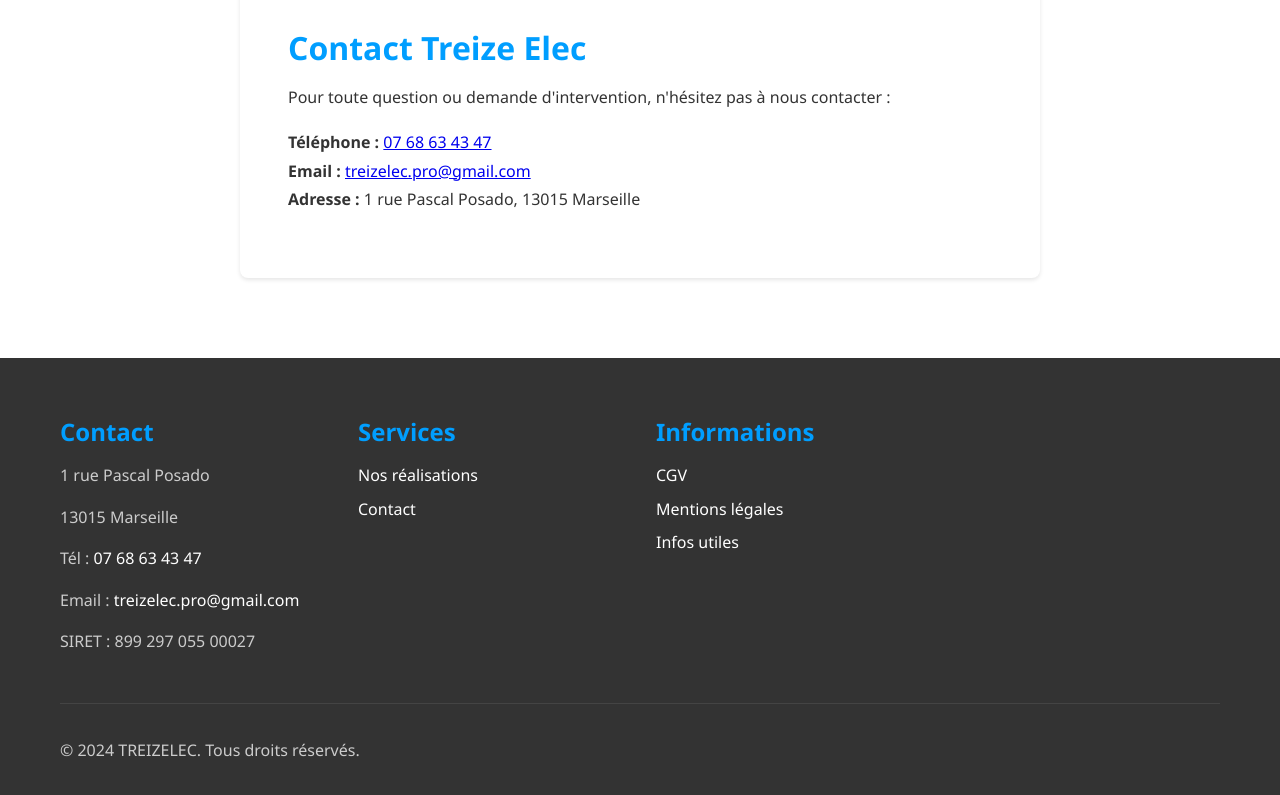
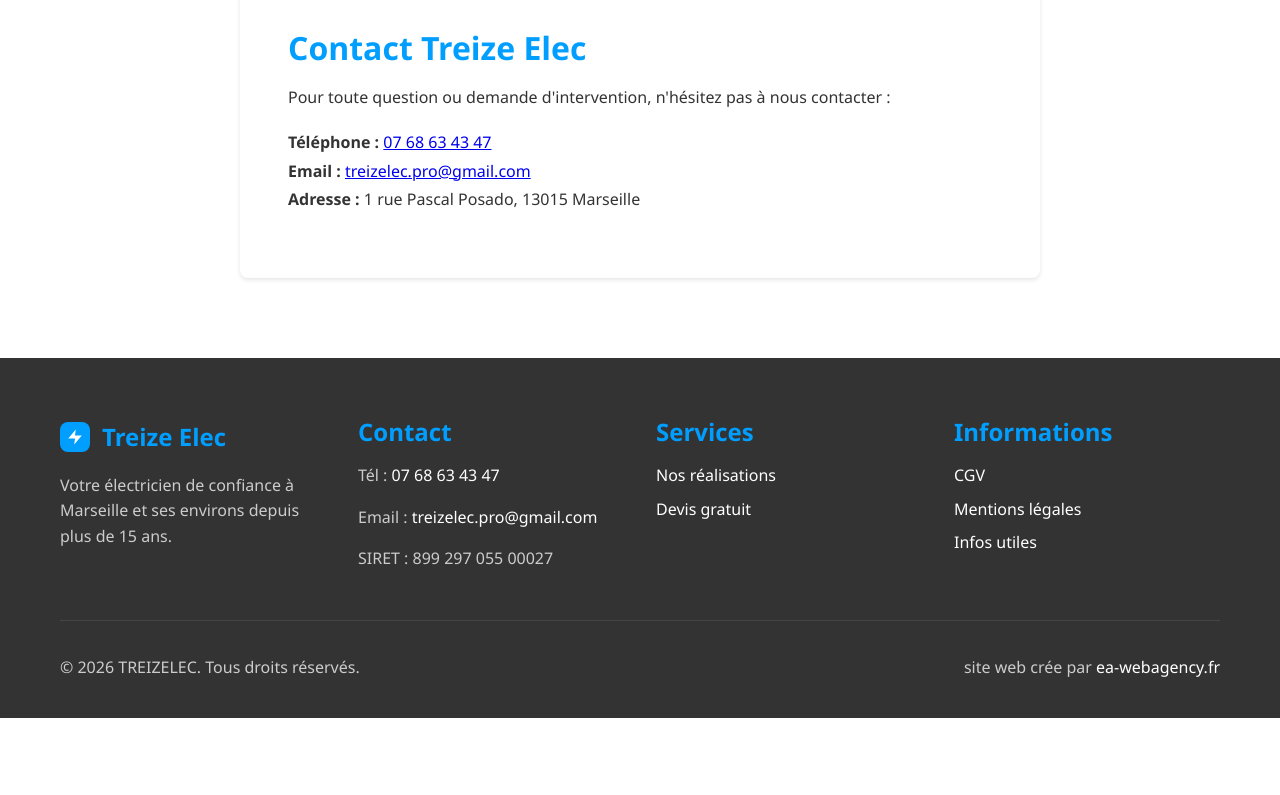
Before and after one commit to ElodieAllegro/treizElec, a website built with Vite: page infos-utiles.html in a window 1280 px wide. Shown: the part 3307-4102 px from the top of the page. After the commit the page ends 4025 px from the top, so only its background shows below. Built offline with nearby package versions, Linux system fonts and the light colour scheme.

Commit message:
Updated cgv.html

```diff
--- a/infos-utiles.html
+++ b/infos-utiles.html
@@ -201,24 +201,34 @@
     <footer class="footer">
         <div class="container">
             <div class="footer-content">
-                <div class="footer-section">
-                    <h3>Contact</h3>
-                    <p>1 rue Pascal Posado</p>
-                    <p>13015 Marseille</p>
-                    <p>Tél : <a href="tel:0768634347">07 68 63 43 47</a></p>
-                    <p>Email : <a href="mailto:treizelec.pro@gmail.com">treizelec.pro@gmail.com</a></p>
-                    <p>SIRET : 899 297 055 00027</p>
+                <div class="footer-section animate-on-scroll" data-delay="0.1">
+                    <div class="footer-logo">
+                        <svg class="logo-icon" viewBox="0 0 24 24" fill="currentColor">
+                            <path d="M13 2L3 14h9l-1 8 10-12h-9l1-8z"/>
+                        </svg>
+                        <span class="logo-text">Treize Elec</span>
+                    </div>
+                    <p>Votre électricien de confiance à Marseille et ses environs depuis plus de 15 ans.</p>
                 </div>
 
-                <div class="footer-section">
+                <div class="footer-section animate-on-scroll" data-delay="0.2">
+                    <h3>Contact</h3>
+                    <div class="contact-info">
+                        <p>Tél : <a href="tel:0768634347">07 68 63 43 47</a></p>
+                        <p>Email : <a href="mailto:treizelec.pro@gmail.com">treizelec.pro@gmail.com</a></p>
+                        <p>SIRET : 899 297 055 00027</p>
+                    </div>
+                </div>
+
+                <div class="footer-section animate-on-scroll" data-delay="0.3">
                     <h3>Services</h3>
                     <ul>
                         <li><a href="realisations.html">Nos réalisations</a></li>
-                        <li><a href="contact.html">Contact</a></li>
+                        <li><a href="contact.html">Devis gratuit</a></li>
                     </ul>
                 </div>
 
-                <div class="footer-section">
+                <div class="footer-section animate-on-scroll" data-delay="0.4">
                     <h3>Informations</h3>
                     <ul>
                         <li><a href="cgv.html">CGV</a></li>
@@ -228,8 +238,9 @@
                 </div>
             </div>
 
-            <div class="footer-bottom">
-                <p>&copy; 2024 TREIZELEC. Tous droits réservés.</p>
+            <div class="footer-bottom" data-delay="0.5">
+                <p>&copy; 2026 TREIZELEC. Tous droits réservés.</p>
+                <p>site web crée par <a class="linkWebsite" href="https://ea-webagency.fr/"> ea-webagency.fr</a></p>
             </div>
         </div>
     </footer>
```
Also changed, not shown: cgv.html (+23 -12 lines), contact.html (+22 -12 lines), mentions-legales.html (+23 -12 lines), realisations.html (+23 -12 lines).
